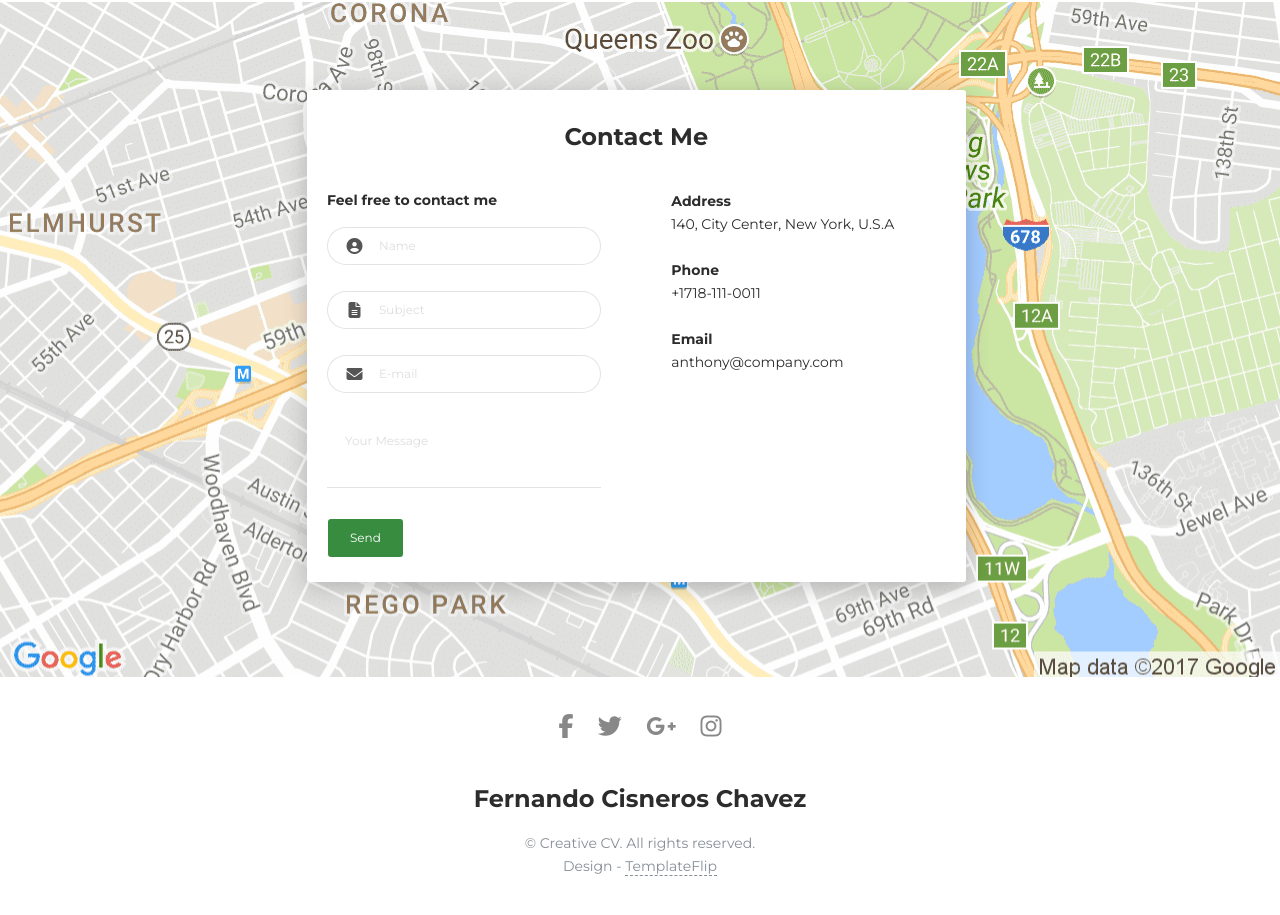
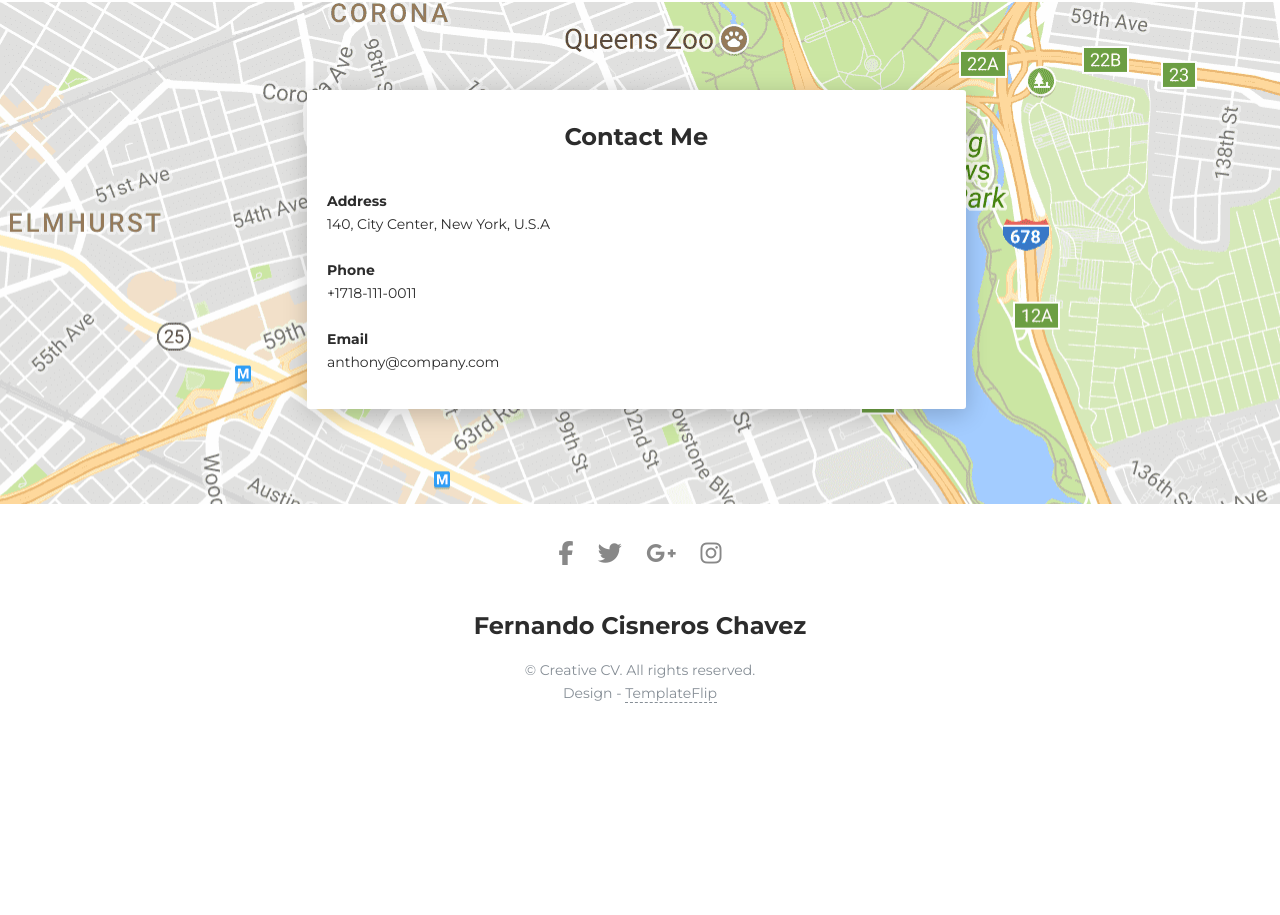
Before and after one commit to bokol-ooch/bokol-ooch.github.io, a plain HTML site: page index.html in a window 1280 px wide. Shown: the part 4565-5480 px from the top of the page. After the commit the page ends 5309 px from the top, so only its background shows below. Drawn offline with Linux system fonts and the light colour scheme.

Commit message:
Update index.html

```diff
--- a/index.html
+++ b/index.html
@@ -458,46 +458,7 @@
             <div class="card mb-0" data-aos="zoom-in">
               <div class="h4 text-center title">Contact Me</div>
               <div class="row">
-                <div class="col-md-6">
-                  <div class="card-body">
-                    <form action="https://formspree.io/your@email.com" method="POST">
-                      <div class="p pb-3"><strong>Feel free to contact me </strong></div>
-                      <div class="row mb-3">
-                        <div class="col">
-                          <div class="input-group"><span class="input-group-addon"><i class="fa fa-user-circle"></i></span>
-                            <input class="form-control" type="text" name="name" placeholder="Name" required="required"/>
-                          </div>
-                        </div>
-                      </div>
-                      <div class="row mb-3">
-                        <div class="col">
-                          <div class="input-group"><span class="input-group-addon"><i class="fa fa-file-text"></i></span>
-                            <input class="form-control" type="text" name="Subject" placeholder="Subject" required="required"/>
-                          </div>
-                        </div>
-                      </div>
-                      <div class="row mb-3">
-                        <div class="col">
-                          <div class="input-group"><span class="input-group-addon"><i class="fa fa-envelope"></i></span>
-                            <input class="form-control" type="email" name="_replyto" placeholder="E-mail" required="required"/>
-                          </div>
-                        </div>
-                      </div>
-                      <div class="row mb-3">
-                        <div class="col">
-                          <div class="form-group">
-                            <textarea class="form-control" name="message" placeholder="Your Message" required="required"></textarea>
-                          </div>
-                        </div>
-                      </div>
-                      <div class="row">
-                        <div class="col">
-                          <button class="btn btn-primary" type="submit">Send</button>
-                        </div>
-                      </div>
-                    </form>
-                  </div>
-                </div>
+
                 <div class="col-md-6">
                   <div class="card-body">
                     <p class="mb-0"><strong>Address </strong></p>
```
